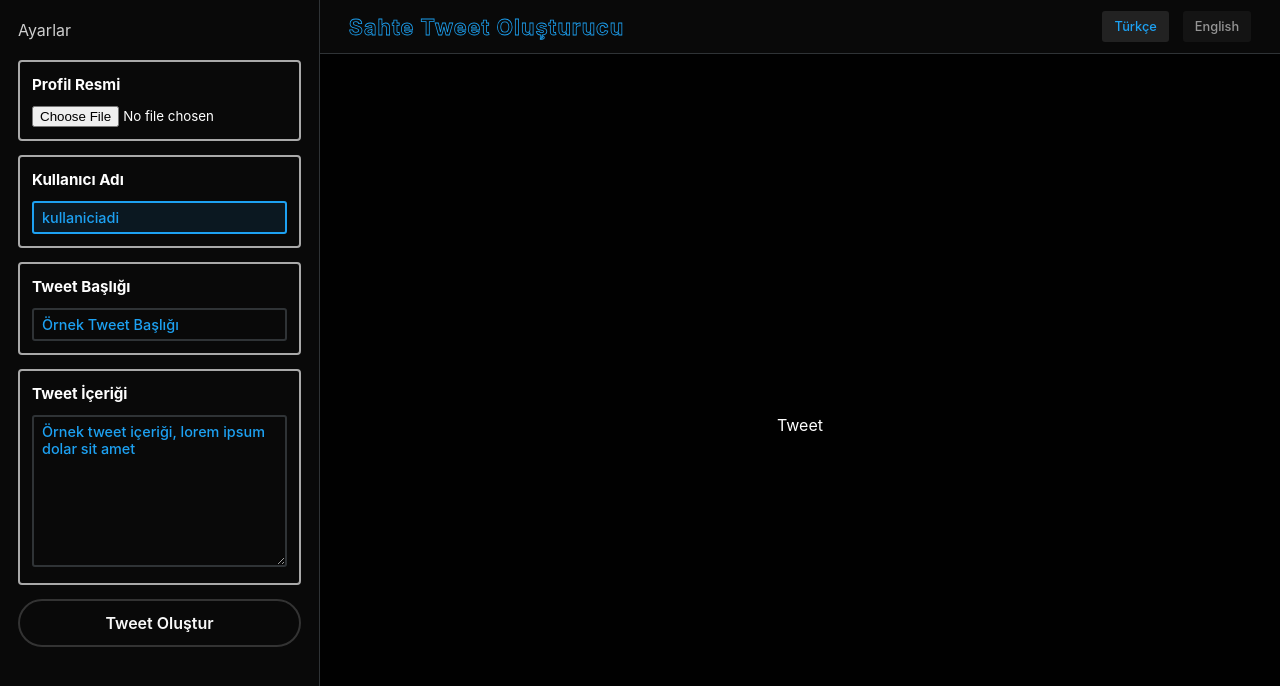
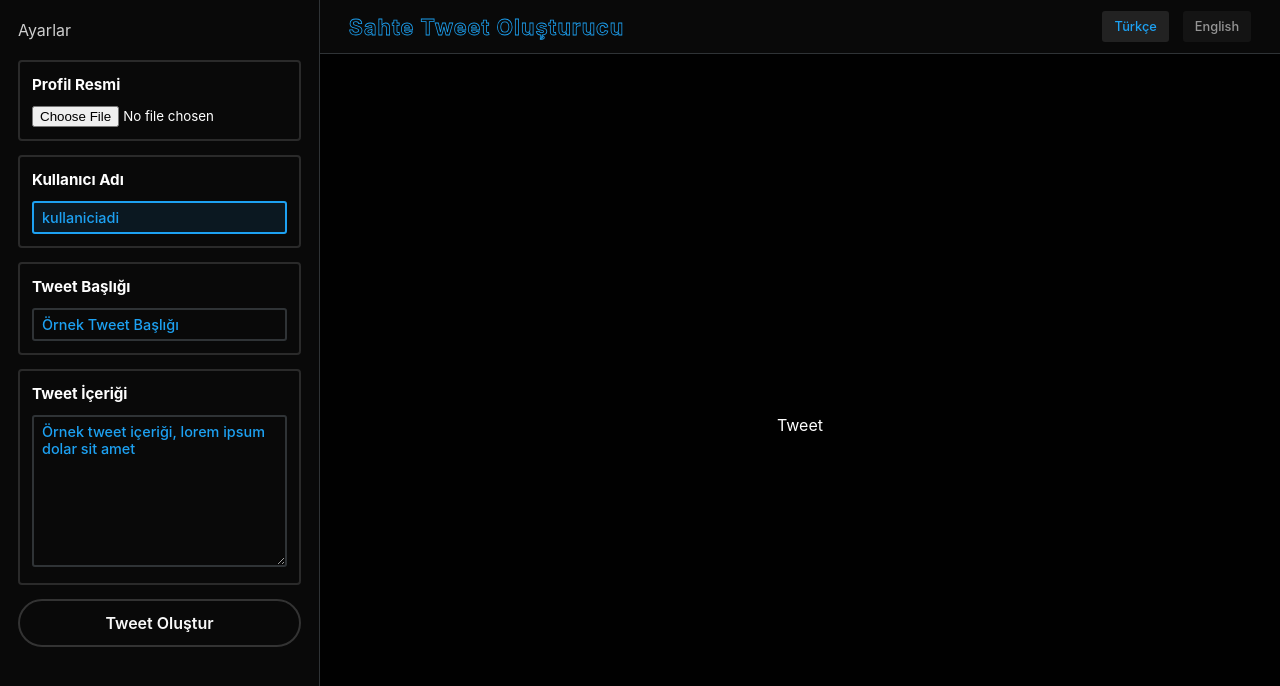
Before and after one commit to ertugrulsencer/fake-tweet-generator, a Vue app: page / in a window 1280 px wide. Shown: the top 686 px of the page. Built offline with nearby package versions, Linux system fonts and the light colour scheme.

Commit message:
Settings fields edited

```diff
--- a/src/components/shared/SideBar.vue
+++ b/src/components/shared/SideBar.vue
@@ -62,7 +62,7 @@ aside {
     align-items: flex-start;
     justify-content: flex-start;
     fieldset {
-      border: 2px solid #a9a9a9;
+      border: 2px solid #ffffff22;
       border-radius: 4px;
       padding: 12px;
       width: 100%;
```
